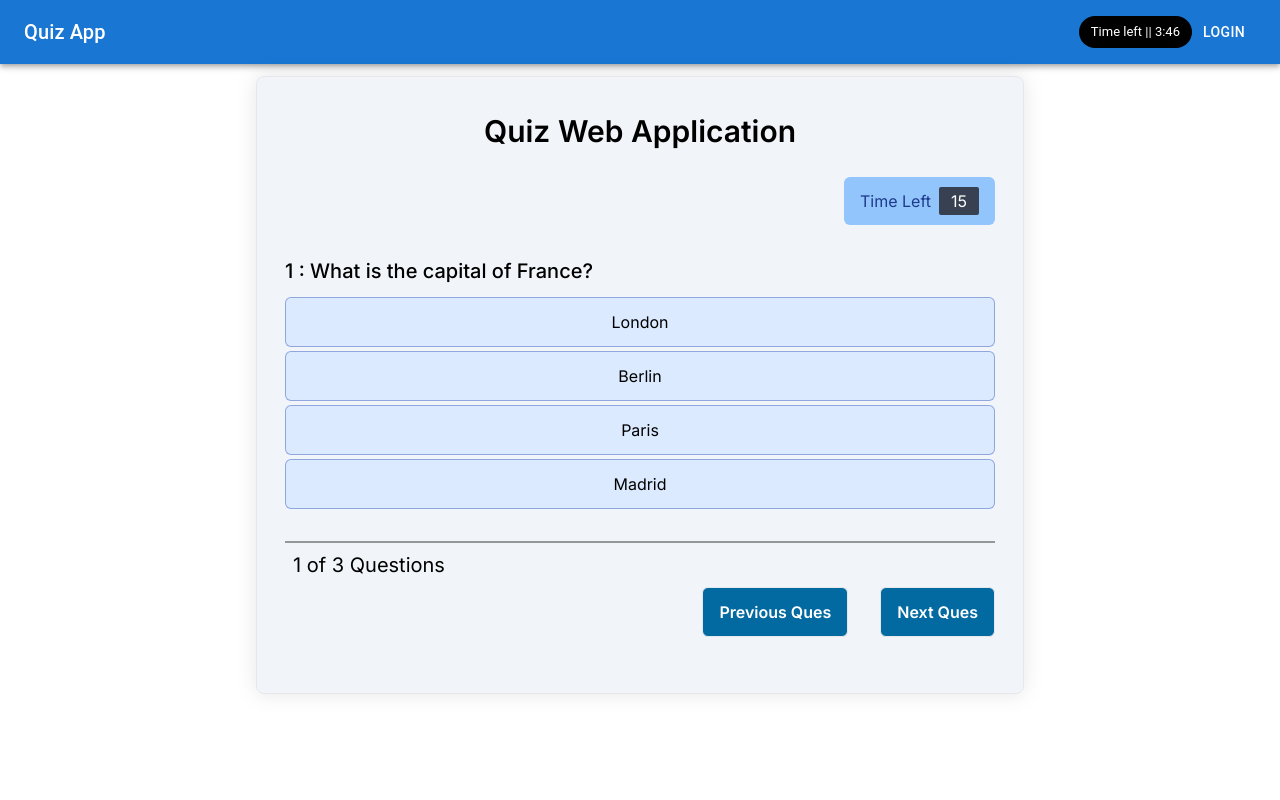
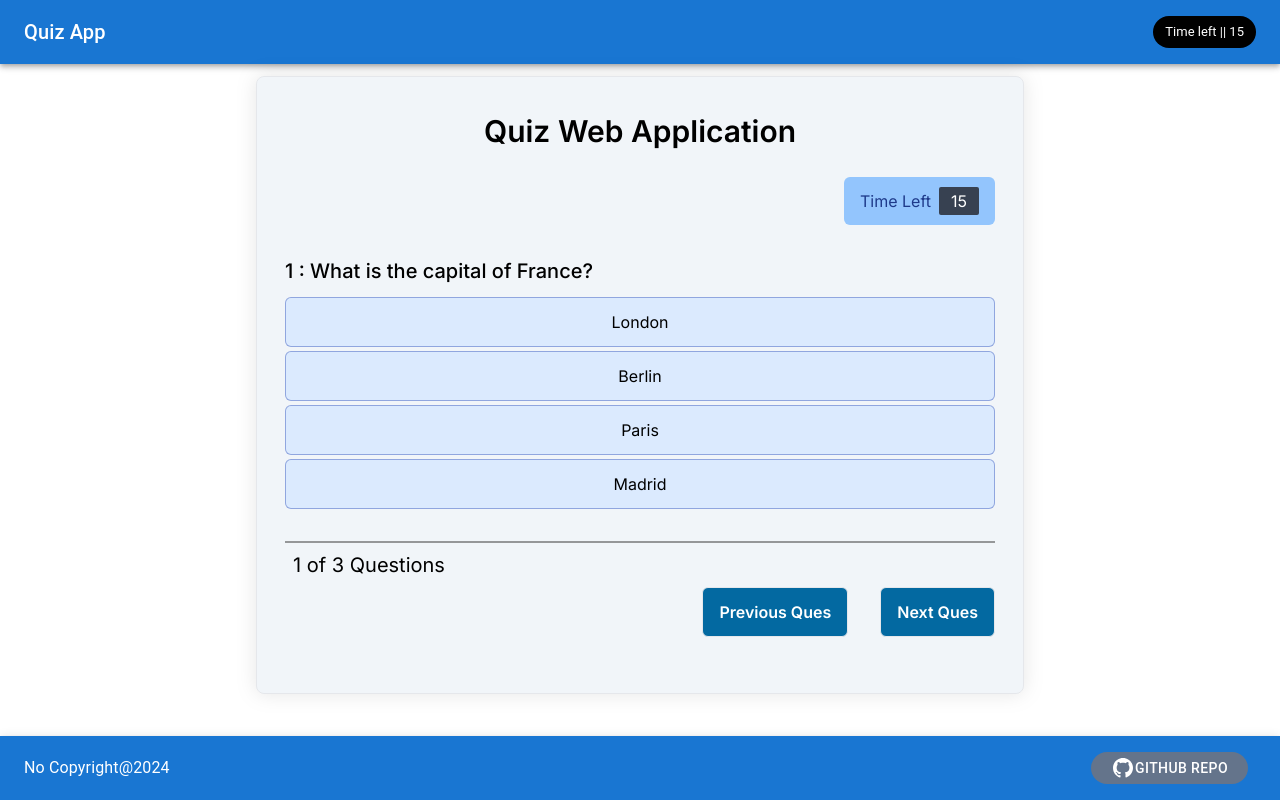
Before and after one commit to Dhaneshwar7/Quiz-App-hk, a Next.js app: page / in a window 1280 px wide. Built offline with nearby package versions, Linux system fonts and the light colour scheme.

Commit message:
navbar updated

```diff
--- a/src/app/page.js
+++ b/src/app/page.js
@@ -5,6 +5,7 @@ import Result from '@/components/Result';
 import Question from '@/components/Question';
 import { useQuiz } from '@/utils/QuizAppContext';
 import { useEffect, useState } from 'react';
+import Footer from '@/components/Footer';
 
 export default function Home() {
 	const [mount, setMount] = useState(false);
@@ -22,7 +23,7 @@ export default function Home() {
 	if (!mount) return null;
 	return (
 		<>
-			<div className="min-h-screen">
+			<div className="min-h-screen w-screen relative">
 				<Navbar />
 				<div className="max-w-3xl my-3 mx-auto p-7 rounded-lg bg-slate-100 border border-[#ddddddd] drop-shadow-box">
 					<div className="Full Quiz Application">
@@ -54,6 +55,10 @@ export default function Home() {
 						</div>
 					</div>
 				</div>
+				<div className='bg-slate-600 absolute bottom-0 w-full'>
+					<Footer/>
+				</div>
+
 			</div>
 		</>
 	);
--- /dev/null
+++ b/src/components/Footer.jsx
@@ -0,0 +1,44 @@
+import * as React from 'react';
+import AppBar from '@mui/material/AppBar';
+import Box from '@mui/material/Box';
+import Toolbar from '@mui/material/Toolbar';
+import Typography from '@mui/material/Typography';
+import Button from '@mui/material/Button';
+import IconButton from '@mui/material/IconButton';
+import MenuIcon from '@mui/icons-material/Menu';
+import { Chip } from '@mui/material';
+import { useQuiz } from '@/utils/QuizAppContext';
+
+export default function Footer() {
+	const { state } = useQuiz();
+	const { timeLeft } = state;
+
+	return (
+		<Box sx={{ flexGrow: 1 }}>
+			<AppBar position="static">
+				<Toolbar>
+					<Typography variant='subtitle1' component="div" sx={{ flexGrow: 1 }}>
+						No Copyright@2024
+					</Typography>
+					<Button color="inherit" >
+						<a className='flex bg-slate-500 px-5 py-1 rounded-full'
+							target="_blank"
+							href="https://github.com/Dhaneshwar7/Quiz-App-hk"
+						>
+							<svg
+								xmlns="http://www.w3.org/2000/svg"
+								viewBox="0 0 24 24"
+								width="24"
+								height="24"
+								fill="currentColor"
+							>
+								<path d="M12.001 2C6.47598 2 2.00098 6.475 2.00098 12C2.00098 16.425 4.86348 20.1625 8.83848 21.4875C9.33848 21.575 9.52598 21.275 9.52598 21.0125C9.52598 20.775 9.51348 19.9875 9.51348 19.15C7.00098 19.6125 6.35098 18.5375 6.15098 17.975C6.03848 17.6875 5.55098 16.8 5.12598 16.5625C4.77598 16.375 4.27598 15.9125 5.11348 15.9C5.90098 15.8875 6.46348 16.625 6.65098 16.925C7.55098 18.4375 8.98848 18.0125 9.56348 17.75C9.65098 17.1 9.91348 16.6625 10.201 16.4125C7.97598 16.1625 5.65098 15.3 5.65098 11.475C5.65098 10.3875 6.03848 9.4875 6.67598 8.7875C6.57598 8.5375 6.22598 7.5125 6.77598 6.1375C6.77598 6.1375 7.61348 5.875 9.52598 7.1625C10.326 6.9375 11.176 6.825 12.026 6.825C12.876 6.825 13.726 6.9375 14.526 7.1625C16.4385 5.8625 17.276 6.1375 17.276 6.1375C17.826 7.5125 17.476 8.5375 17.376 8.7875C18.0135 9.4875 18.401 10.375 18.401 11.475C18.401 15.3125 16.0635 16.1625 13.8385 16.4125C14.201 16.725 14.5135 17.325 14.5135 18.2625C14.5135 19.6 14.501 20.675 14.501 21.0125C14.501 21.275 14.6885 21.5875 15.1885 21.4875C19.259 20.1133 21.9999 16.2963 22.001 12C22.001 6.475 17.526 2 12.001 2Z"></path>
+							</svg>
+							<span>Github Repo</span>
+						</a>
+					</Button>
+				</Toolbar>
+			</AppBar>
+		</Box>
+	);
+}
--- a/src/components/Navbar.jsx
+++ b/src/components/Navbar.jsx
@@ -7,8 +7,12 @@ import Button from '@mui/material/Button';
 import IconButton from '@mui/material/IconButton';
 import MenuIcon from '@mui/icons-material/Menu';
 import { Chip } from '@mui/material';
+import { useQuiz } from '@/utils/QuizAppContext';
 
 export default function Navbar() {
+	const { state } = useQuiz();
+	const { timeLeft } = state;
+
 	return (
 		<Box sx={{ flexGrow: 1 }}>
 			<AppBar position="static">
@@ -17,10 +21,10 @@ export default function Navbar() {
 						Quiz App
 					</Typography>
 					<Chip
-						label={`Time left || ${'3:46'}`}
+						label={`Time left || ${timeLeft}`}
 						sx={{ color: '#fff', bgcolor: 'black' }}
 					/>
-					<Button color="inherit">Login</Button>
+					{/* <Button color="inherit">Login</Button> */}
 				</Toolbar>
 			</AppBar>
 		</Box>
```
